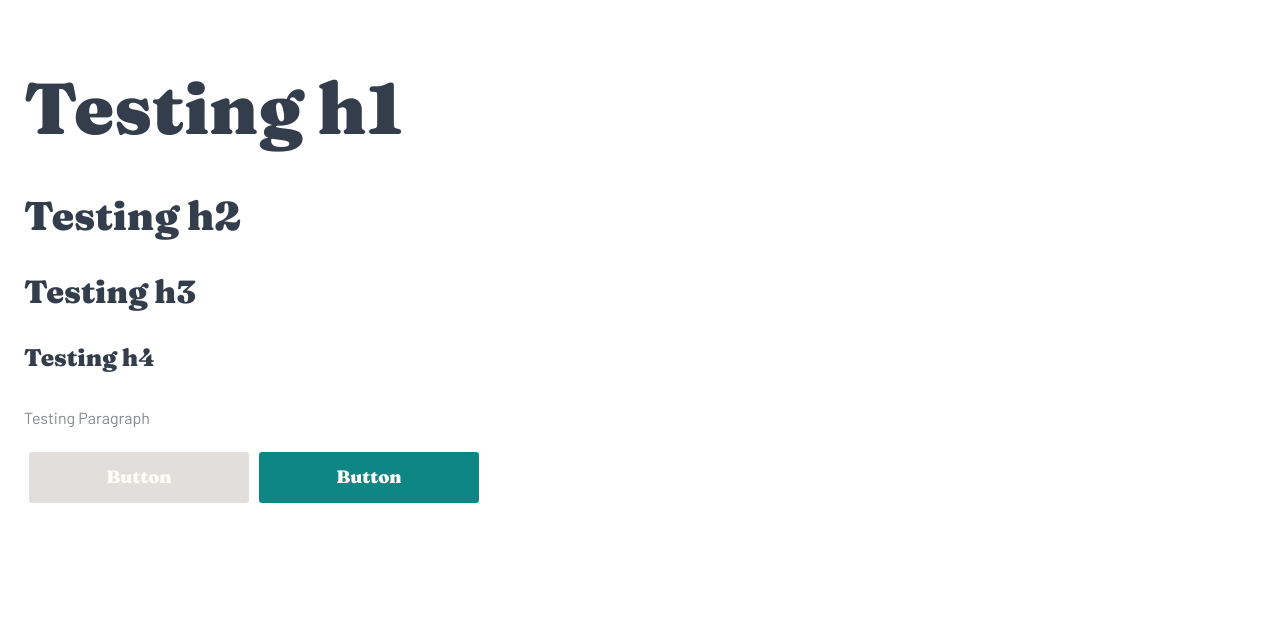
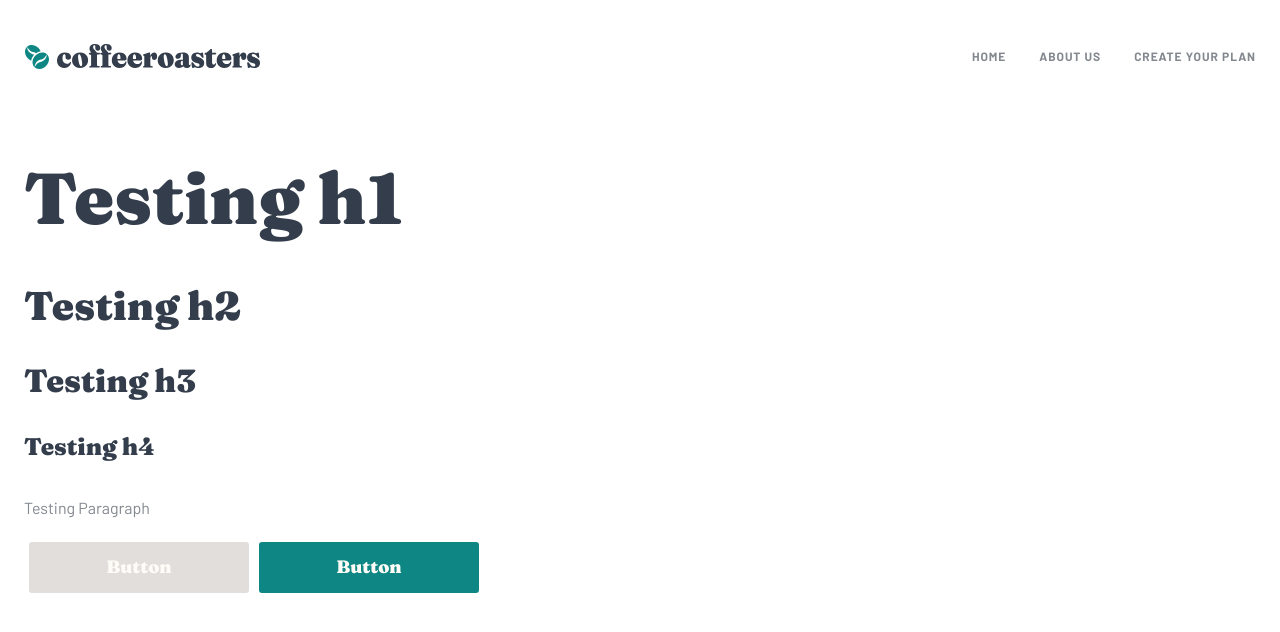
Before and after one commit to ohmymario/coffee-roasters, a Next.js app: page / in a window 1280 px wide. Shown: the top 632 px of the page. Built offline with nearby package versions, Linux system fonts and the light colour scheme.

Commit message:
Implement header. Add to all pages universally

```diff
--- a/components/page/Page.js
+++ b/components/page/Page.js
@@ -1,5 +1,6 @@
 import styled from 'styled-components';
 import { GlobalStyles } from './PageStyles';
+import Header from '../header/Header';
 
 const InnerStyles = styled.div`
   max-width: var(--maxWidth);
@@ -12,7 +13,10 @@ const Page = props => {
   return (
     <>
       <GlobalStyles />
-      <InnerStyles>{children}</InnerStyles>
+      <InnerStyles>
+        <Header />
+        {children}
+      </InnerStyles>
     </>
   );
 };
```
